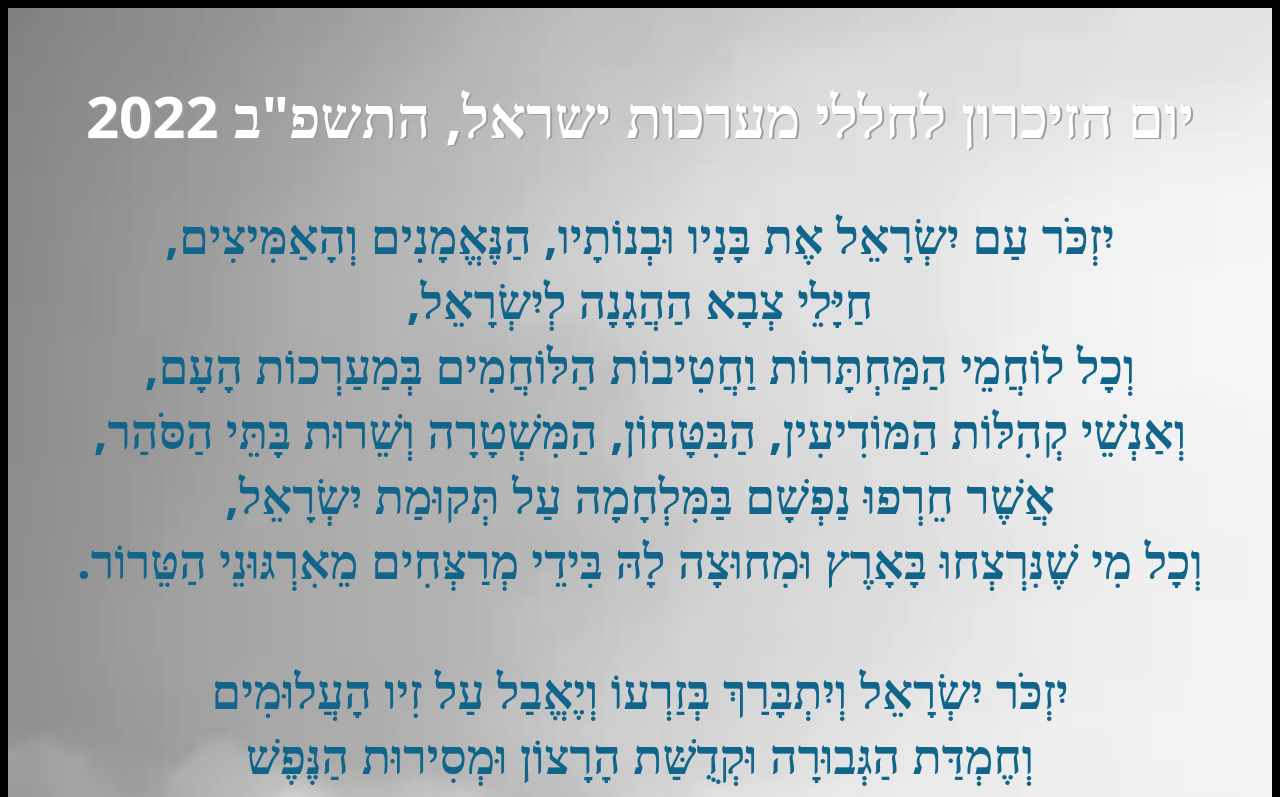
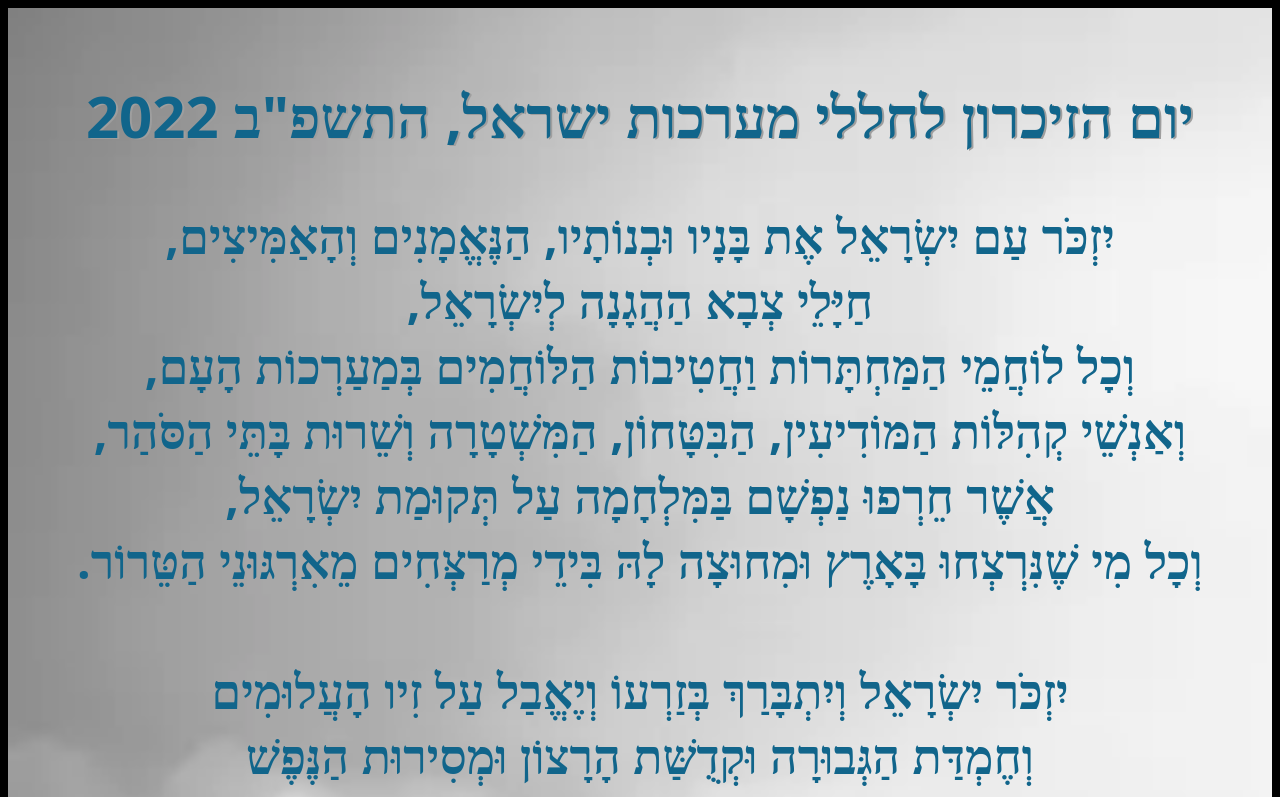
Before and after one commit to Liat-Bar/Memorial-Day, a plain HTML site: page index.html in a window 1280 px wide. Shown: the top 797 px of the page. Drawn offline with Linux system fonts and the light colour scheme.

Commit message:
Update style.css

```diff
--- a/style.css
+++ b/style.css
@@ -1,7 +1,7 @@
 body{background-color: black;font-family: system-ui;opacity: 1.9;position: relative;}
 #constractor{background-image: url(./img/back.webp);background-repeat:no-repeat;background-size: cover;}
 #title{text-align: center;padding: 20px;}
-h2{font-size: 58px;color: #fff;text-shadow: 2px 1px #9e9e9e;}
+h2{font-size: 58px;color: #11658b;text-shadow: 2px 1px #9e9e9e;}
 #prayer{font-size: 48px;color: #11658b;font-weight: bold;}
 #boxes{display: flex;justify-content: space-around;padding: 30px;}
 h3{font-size: 40px;color: #11658b;text-shadow: 2px 1px #9e9e9e;text-align: center}
```
